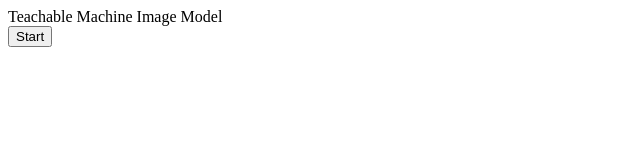
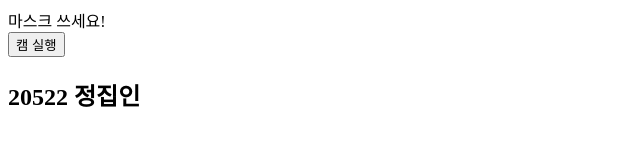
Before and after one commit to jaban0424/My-MaskOn-World, a plain HTML site: page index.html in a window 1280 px wide. Shown: the whole page, without its empty margins (0-640 px from the left). Drawn offline with Linux system fonts and the light colour scheme.

Commit message:
Update index.html

```diff
--- a/index.html
+++ b/index.html
@@ -1,14 +1,14 @@
 <!DOCTYPE html>
-<html lang="en">
+<html lang="ko">
 <head>
     <meta charset="UTF-8">
     <meta http-equiv="X-UA-Compatible" content="IE=edge">
     <meta name="viewport" content="width=device-width, initial-scale=1.0">
-    <title>Document</title>
+    <title>마스크 쓰세요!</title>
 </head>
 <body>
-    <div>Teachable Machine Image Model</div>
-    <button type="button" onclick="init()">Start</button>
+    <div>마스크 쓰세요!</div>
+    <button type="button" onclick="init()">캠 실행</button>
     <div id="webcam-container"></div>
     <div id="label-container"></div>
     <script src="https://cdn.jsdelivr.net/npm/@tensorflow/tfjs@1.3.1/dist/tf.min.js"></script>
@@ -66,6 +66,6 @@
             }
         }
     </script>
-
+    <h2>20522 정집인</h2>
 </body>
 </html>
```
